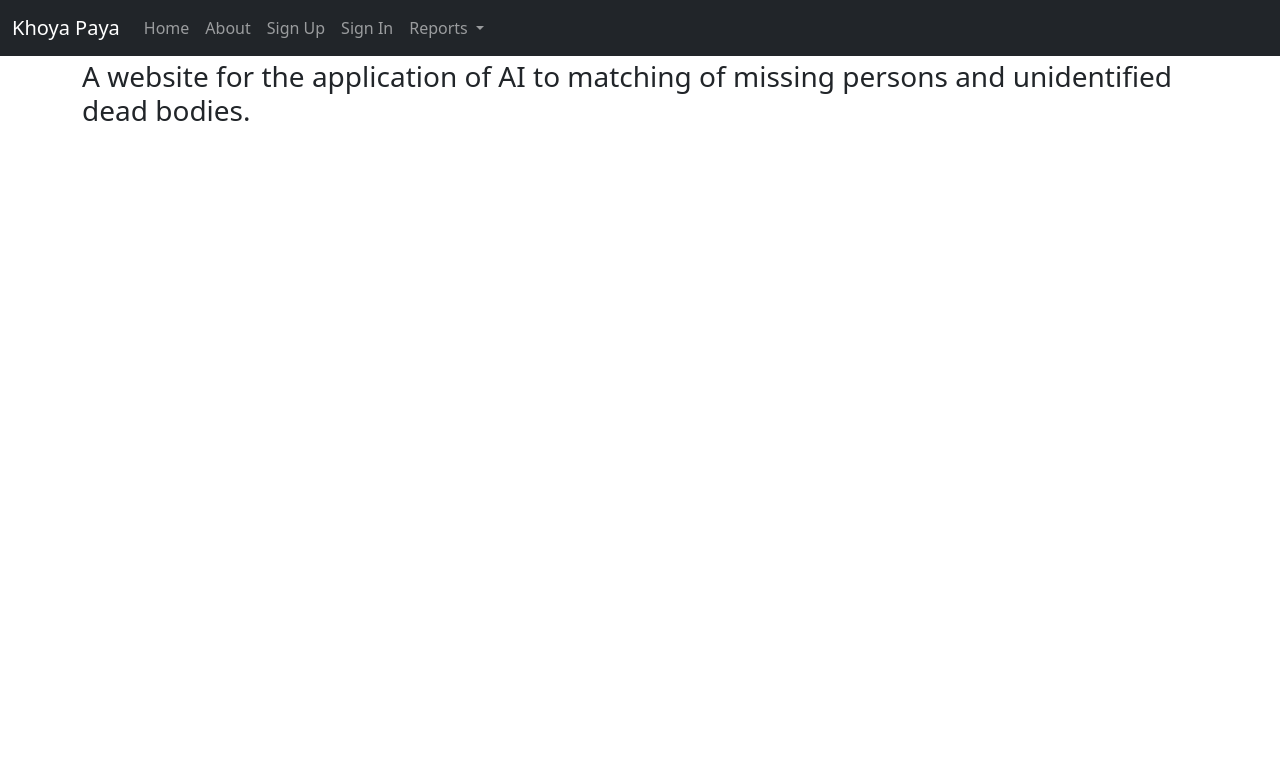
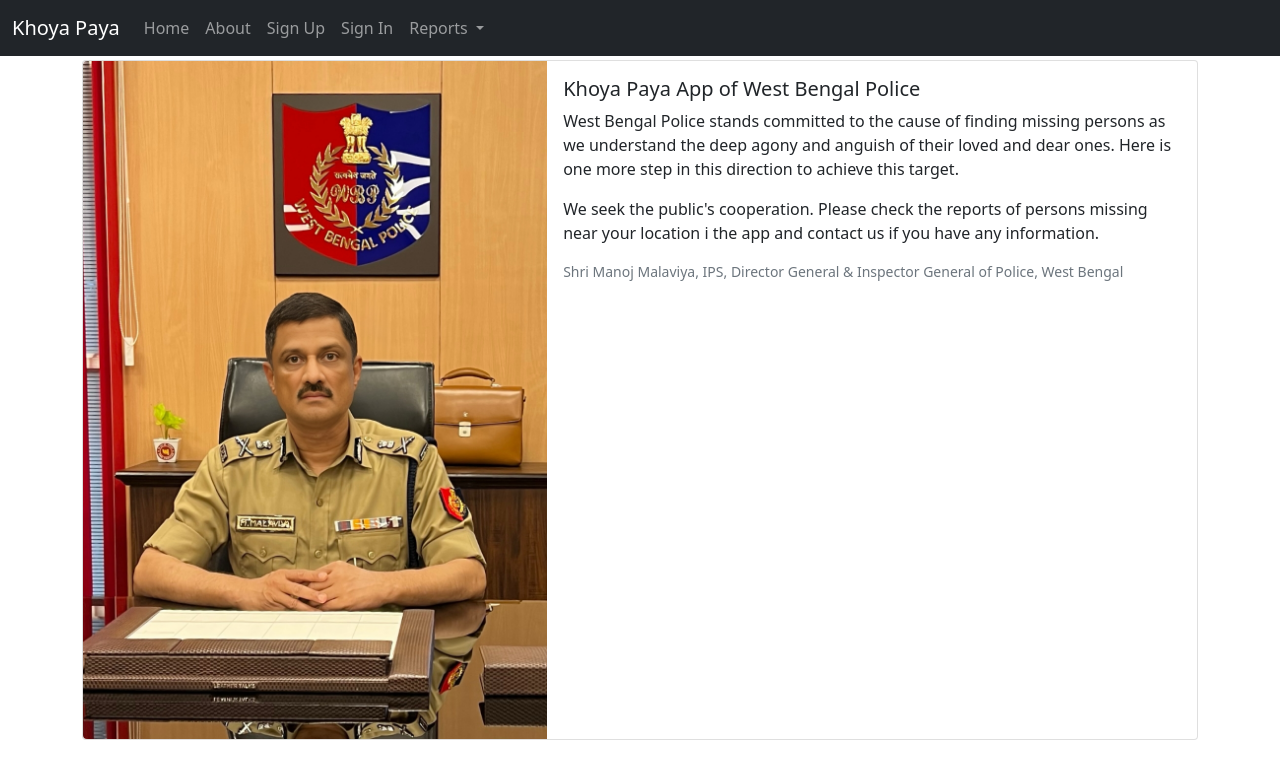
Before and after one commit to sanjaysingh13/missing_and_found_wbsdc, a Django app: page / in a window 1280 px wide. Shown: the top 779 px of the page. Run offline with Django 4.2, Linux system fonts and the light colour scheme; parts of the project's set-up code (start-up, migrations or seed data) failed here and were passed over; some libraries are stand-ins or nearby versions.

Commit message:
home page

```diff
--- a/missing_persons_match_unidentified_dead_bodies/templates/pages/home.html
+++ b/missing_persons_match_unidentified_dead_bodies/templates/pages/home.html
@@ -1 +1,19 @@
 {% extends "base.html" %}
+{% load static %}
+{% block content %}
+<div class="card mb-3" >
+  <div class="row g-0">
+    <div class="col-md-5">
+      <img src="{% static 'images/dgp.JPG' %}" class="img-fluid rounded-start" alt="...">
+    </div>
+    <div class="col-md-7">
+      <div class="card-body">
+        <h5 class="card-title">Khoya Paya App of West Bengal Police</h5>
+        <p class="card-text">West Bengal Police stands committed to the cause of  finding missing persons as we understand the deep agony and anguish of their loved and dear ones. Here is one more step in this direction to achieve this target.</p>
+        <p>We seek the public's cooperation. Please check the reports of persons missing near your location i the app and contact us if you have any information.
+        <p class="card-text"><small class="text-muted">Shri Manoj Malaviya, IPS, Director General & Inspector General of Police, West Bengal</small></p>
+      </div>
+    </div>
+  </div>
+</div>
+{% endblock content %}
```
Also changed, not shown: .pre-commit-config.yaml, missing_persons_match_unidentified_dead_bodies/static/images/dgp.JPG (added).
